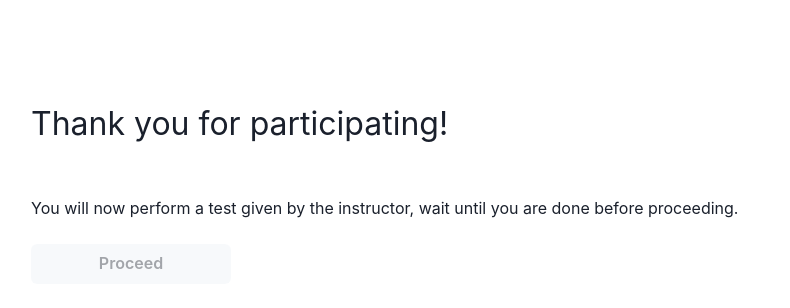
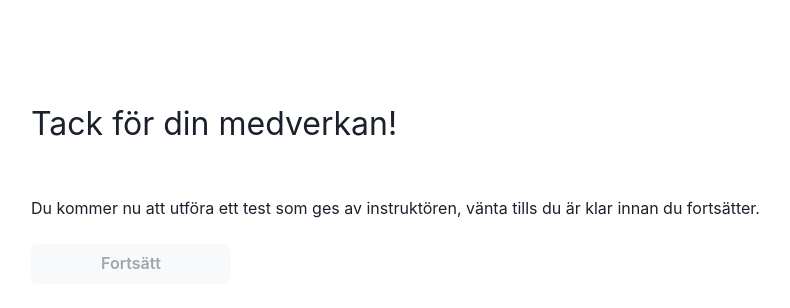
Before and after one commit to hci-gu/thingamabob-experiment, a React (Vite) app in the folder frontend/: page /group/1/done/1 in a window 1280 px wide. Shown: the top 308 px of the page, without its empty margins (225-1015 px from the left). Built offline with nearby package versions, Linux system fonts and the light colour scheme; no server answers.

Commit message:
translate texts to swedish, update theory prompt text

```diff
--- a/frontend/src/DonePage.jsx
+++ b/frontend/src/DonePage.jsx
@@ -69,7 +69,7 @@ const WriteTheory = () => {
       <TextareaContainer>
         <span>{text.length}/340</span>
         <Textarea
-          placeholder="write suggestion here ( max 340 characters )"
+          placeholder="skriv din teori här ( max 340 bokstäver )"
           value={text}
           onChange={(e) => {
             if (e.target.value.length <= 340) setText(e.target.value)
@@ -98,17 +98,19 @@ const DonePage = () => {
 
   return (
     <Container>
-      <h1>Thank you for participating!</h1>
+      <h1>Tack för din medverkan!</h1>
       <br></br>
       <div style={{ width: 385 }}>
-        {trial && <Controls trial={trial} title="Your final configuration" />}
+        {trial && (
+          <Controls trial={trial} title="Din slutgiltiga konfiguration" />
+        )}
       </div>
       <br></br>
       {!isTestDone && (
         <>
           <p>
-            You will now perform a test given by the instructor, wait until you
-            are done before proceeding.
+            Du kommer nu att utföra ett test som ges av instruktören, vänta
+            tills du är klar innan du fortsätter.
           </p>
           <br></br>
           <Button
@@ -116,7 +118,7 @@ const DonePage = () => {
             onClick={() => setIsTestDone(true)}
             disabled={isButtonDisabled}
           >
-            Proceed
+            Fortsätt
           </Button>
         </>
       )}
--- a/frontend/src/Experiment/Controls.jsx
+++ b/frontend/src/Experiment/Controls.jsx
@@ -89,8 +89,8 @@ const Controls = ({ trial, onChange, children, active = false, title }) => {
   const text = title
     ? title
     : active
-    ? 'Desired configuration'
-    : 'Previous configuration'
+    ? 'Önskad konfiguration'
+    : 'Föregående konfiguration'
 
   return (
     <Wrapper>
@@ -136,7 +136,7 @@ const Controls = ({ trial, onChange, children, active = false, title }) => {
             reverse
           />
           <span>
-            Duration:{' '}
+            Tid:{' '}
             {trial.result
               ? Intl.NumberFormat('sv-se').format(trial.result)
               : '- '}{' '}
--- a/frontend/src/Experiment/Trials.jsx
+++ b/frontend/src/Experiment/Trials.jsx
@@ -37,7 +37,9 @@ const TrialButtonContainer = styled.div`
     props.canClick &&
     `
     cursor: pointer;
+    font-size: 28px;
     font-weight: bold;
+    text-decoration: underline;
   `}
 `
 
@@ -99,9 +101,7 @@ const Trials = ({ trials }) => {
         .map((group, i) => (
           <TrialGroup color={colorForIndex((i + 1) * 5)}>
             <span>
-              {isActiveGroup(i, activeTrialIndex)
-                ? 'You'
-                : `Participant ${i + 1}`}
+              {isActiveGroup(i, activeTrialIndex) ? 'Du' : `Deltagare ${i + 1}`}
             </span>
             {group.map((index) => (
               <TrialButton
--- a/frontend/src/Experiment/index.jsx
+++ b/frontend/src/Experiment/index.jsx
@@ -75,7 +75,7 @@ const ActiveTrial = ({ refreshGroup, index }) => {
     <div>
       <Controls trial={{ ...trial, index }} onChange={onChange} active>
         <SubmitButton onClick={onValidatePressed} disabled={trial.validated}>
-          {trial.validated ? 'Validated' : 'Validate'}
+          {trial.validated ? 'Validerad' : 'Validera'}
         </SubmitButton>
       </Controls>
     </div>
@@ -124,8 +124,11 @@ const Experiment = () => {
       <TrialsContainer>
         {group.comment && (
           <TheoryContainer>
-            <span>The wheel covers the distance faster when…</span>
-            <TheoryInput value={group.comment} disabled />
+            <span>Föregående deltageres teori</span>
+            <TheoryInput
+              value={`Hjulet rullar snabbare nerför banan när ${group.comment}`}
+              disabled
+            />
           </TheoryContainer>
         )}
         {selectedTrial && <Controls trial={selectedTrial} />}
```
